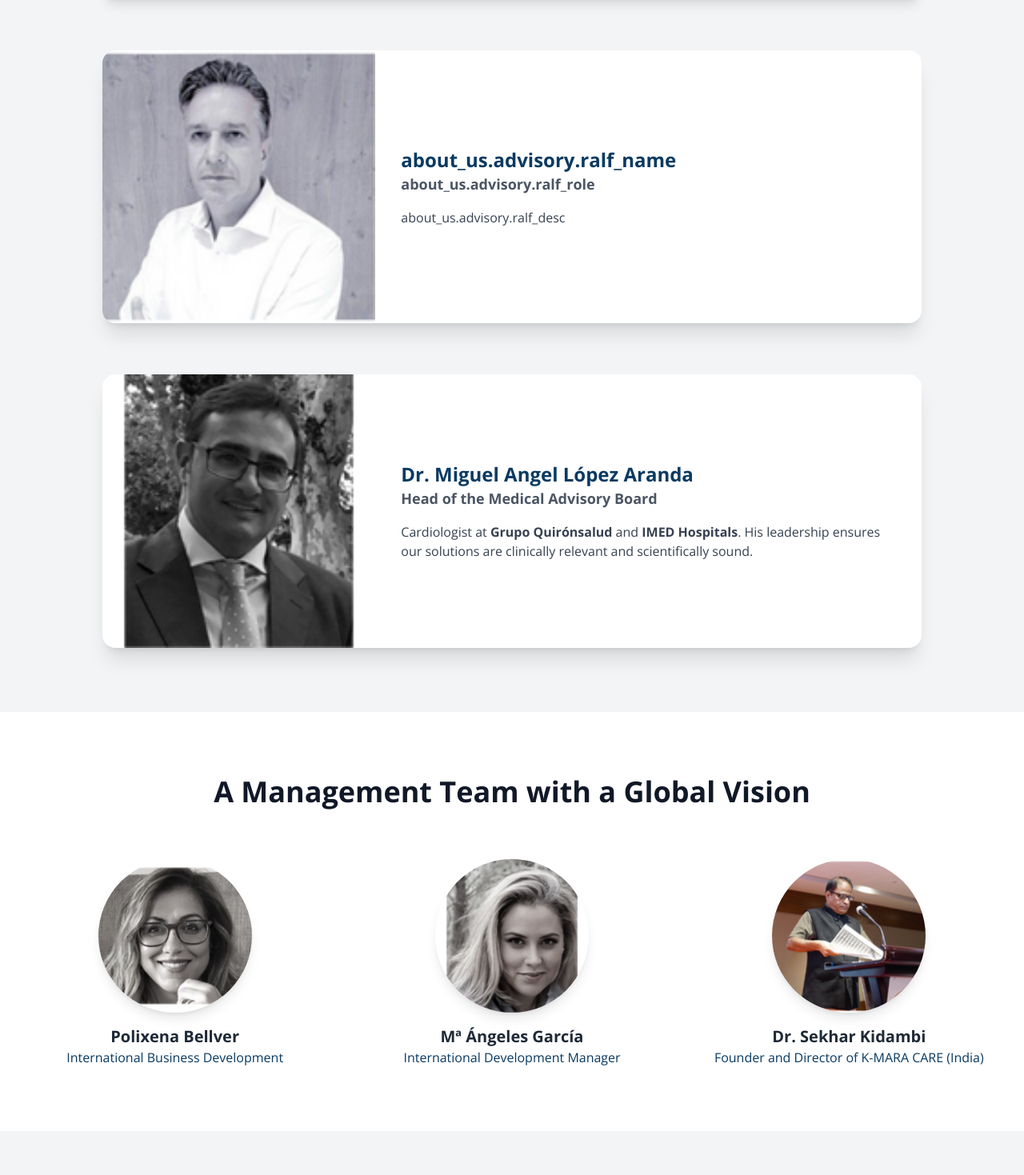
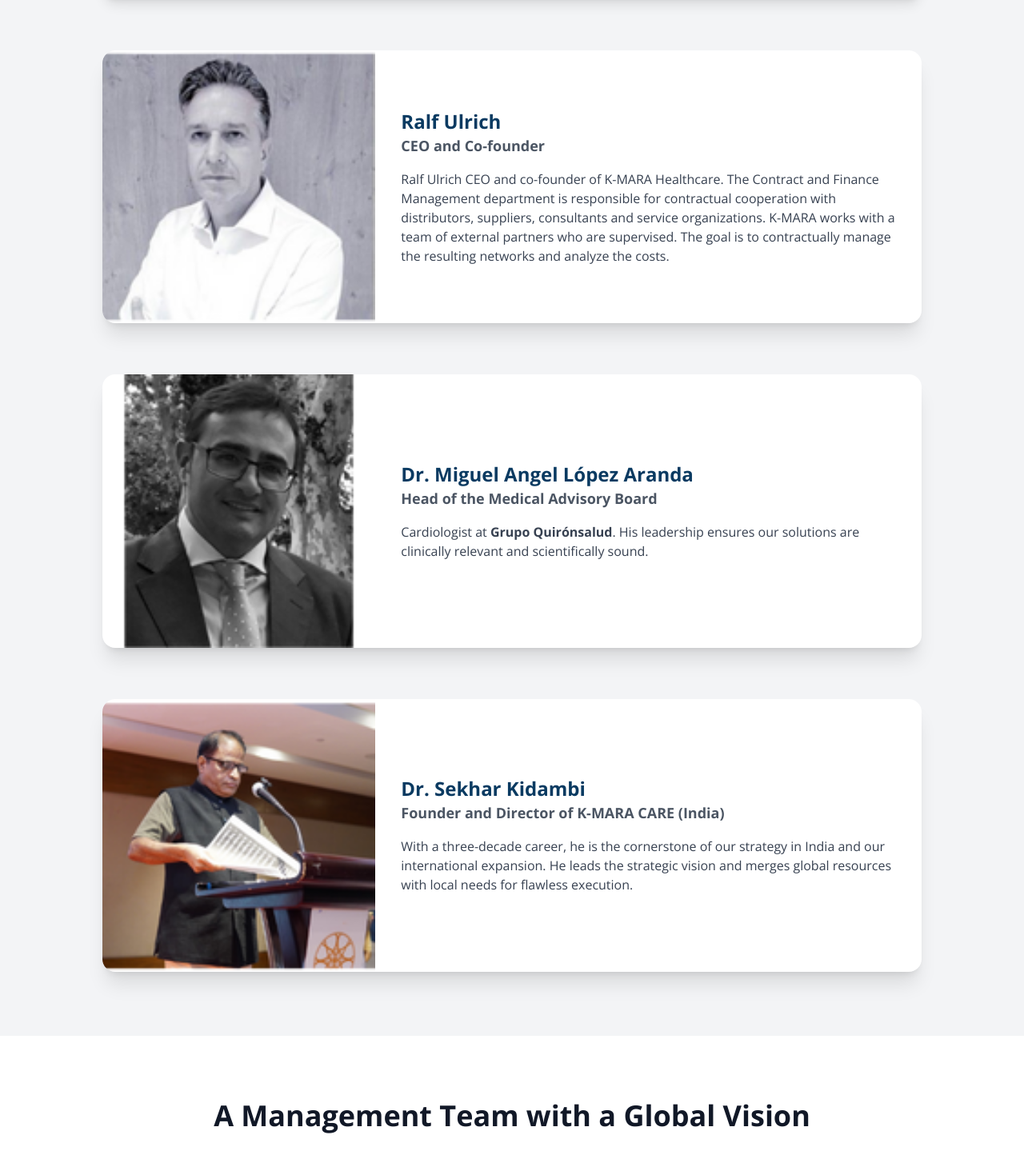
Before and after one commit to Matt-574/kmara, a React (Vite) app: page /about in a window 1280 px wide. Shown: the part 1661-3130 px from the top of the page at 80% size. Built offline with nearby package versions, Linux system fonts and the light colour scheme.

Commit message:
Update content and styles across the application

```diff
--- a/src/components/aboutus/AdvisoryBoardSection.tsx
+++ b/src/components/aboutus/AdvisoryBoardSection.tsx
@@ -18,6 +18,12 @@ const AdvisoryBoardSection: React.FC = () => {
       roleKey: 'doctor_role',
       descKey: 'doctor_desc',
       image: '/images/Miguel A.png',
+    },
+    {
+ nameKey: 'sekhar_name',
+      roleKey: 'sekhar_role',
+      descKey: 'sekhar_desc',
+      image: '/images/Sekhar.png',
     },
   ];
 
--- a/src/components/aboutus/TeamGrid.tsx
+++ b/src/components/aboutus/TeamGrid.tsx
@@ -16,7 +16,6 @@ const TeamGrid: React.FC = () => {
   const teamMembers: TeamMember[] = [
     { name: "Polixena Bellver", role: t('about_us.team.member1_role'), description: t('about_us.team.member1_desc'), image: '/images/Polixena.png' },
     { name: "Mª Ángeles García", role: t('about_us.team.member2_role'), description: t('about_us.team.member2_desc'), image: '/images/M. Ángeles.png' },
-    { name: "Dr. Sekhar Kidambi", role: t('about_us.team.member3_role'), description: t('about_us.team.member3_desc'), image: '/images/Sekhar.png', link: "/india" }
   ];
 
   const [selectedId, setSelectedId] = useState<string | null>(null);
--- a/src/components/product/ProductHeader.tsx
+++ b/src/components/product/ProductHeader.tsx
@@ -8,7 +8,7 @@ const ProductHeader: React.FC = () => {
   const { t } = useTranslation();
   return (
     <div
-      className="relative bg-cover bg-center text-white pt-32 pb-20 bg-product-header"
+      className="relative bg-cover bg-center pt-32 pb-20 bg-product-header"
     >
       <div className="absolute inset-0 bg-black opacity-50"></div>
       <div className="container mx-auto px-6 text-center relative">
@@ -16,7 +16,7 @@ const ProductHeader: React.FC = () => {
           initial={{ opacity: 0, y: -20 }}
           animate={{ opacity: 1, y: 0 }}
           transition={{ duration: 0.5 }}
-          className="text-5xl lg:text-7xl font-extrabold mb-8"
+          className="text-5xl lg:text-7xl font-extrabold mb-8 text-primary"
         >
           {t('product_header.title')}
         </motion.h1>
@@ -37,7 +37,7 @@ const ProductHeader: React.FC = () => {
             transition={{ duration: 0.5, delay: 0.4 }}
             className="bg-white bg-opacity-20 backdrop-blur-md rounded-lg p-4"
           >
-            <p className="text-lg font-semibold">⚡ {t('product_header.feature1')}</p>
+            <p className="text-lg font-semibold text-white">⚡ {t('product_header.feature1')}</p>
           </motion.div>
           <motion.div
             initial={{ opacity: 0, x: 20 }}
@@ -45,7 +45,7 @@ const ProductHeader: React.FC = () => {
             transition={{ duration: 0.5, delay: 0.4 }}
             className="bg-white bg-opacity-20 backdrop-blur-md rounded-lg p-4"
           >
-            <p className="text-lg font-semibold">✅ {t('product_header.feature3')}</p>
+            <p className="text-lg font-semibold text-white">✅ {t('product_header.feature3')}</p>
           </motion.div>
         </div>
 
@@ -64,7 +64,7 @@ const ProductHeader: React.FC = () => {
             transition={{ duration: 0.5, delay: 0.8 }}
             className="bg-white bg-opacity-20 backdrop-blur-md rounded-lg p-4 inline-block"
           >
-            <p className="text-lg font-semibold">📊 {t('product_header.feature2')}</p>
+            <p className="text-lg font-semibold text-white">📊 {t('product_header.feature2')}</p>
         </motion.div>
       </div>
     </div>
--- a/src/locales/en.json
+++ b/src/locales/en.json
@@ -129,9 +129,15 @@
       "bullet_1": "Ensures our products meet unmet medical needs.",
       "bullet_2": "Validates the direction of our research and development.",
       "bullet_3": "Guides our market access strategy, building trust.",
+      "ralf_name": "Ralf Ulrich",
+      "ralf_role": "CEO and Co-founder",
+      "ralf_desc": "Ralf Ulrich CEO and co-founder of K-MARA Healthcare. The Contract and Finance Management department is responsible for contractual cooperation with distributors, suppliers, consultants and service organizations. K-MARA works with a team of external partners who are supervised. The goal is to contractually manage the resulting networks and analyze the costs.",
       "doctor_name": "Dr. Miguel Angel López Aranda",
       "doctor_role": "Head of the Medical Advisory Board",
-      "doctor_desc": "Cardiologist at <strong>Grupo Quirónsalud</strong> and <strong>IMED Hospitals</strong>. His leadership ensures our solutions are clinically relevant and scientifically sound."
+      "doctor_desc": "Cardiologist at <strong>Grupo Quirónsalud</strong>. His leadership ensures our solutions are clinically relevant and scientifically sound.",
+      "sekhar_name": "Dr. Sekhar Kidambi",
+      "sekhar_role": "Founder and Director of K-MARA CARE (India)",
+      "sekhar_desc": "With a three-decade career, he is the cornerstone of our strategy in India and our international expansion. He leads the strategic vision and merges global resources with local needs for flawless execution."
     },
     "team": {
       "title": "A Management Team with a Global Vision",
@@ -139,8 +145,6 @@
       "member1_desc": "With a degree in Information Sciences, she brings vast experience in international business development and tech companies.",
       "member2_role": "International Development Manager",
       "member2_desc": "Trained in Administration and Finance, she leads the global introduction of the Chest Pain Analyzer.",
-      "member3_role": "Founder and Director of K-MARA CARE (India)",
-      "member3_desc": "With a three-decade career, he is the cornerstone of our strategy in India and our international expansion.",
       "more_button": "Learn More"
     },
     "gallery": {
--- a/src/locales/es.json
+++ b/src/locales/es.json
@@ -129,9 +129,15 @@
       "bullet_1": "Asegura que nuestros productos respondan a necesidades médicas no cubiertas.",
       "bullet_2": "Valida la dirección de nuestra investigación y desarrollo.",
       "bullet_3": "Guía nuestra estrategia de acceso al mercado, generando confianza.",
+      "ralf_name": "Ralf Ulrich",
+      "ralf_role": "CEO y Cofundador",
+      "ralf_desc": "Ralf Ulrich CEO y cofundador de K-MARA Healthcare. El departamento de Gestión de Contratos y Finanzas es responsable de la cooperación contractual con distribuidores, proveedores, consultores y organizaciones de servicios. K-MARA trabaja con un equipo de socios externos que son supervisados. El objetivo es gestionar contractualmente las redes resultantes y analizar los costes.",
       "doctor_name": "Dr. Miguel Angel López Aranda",
       "doctor_role": "Jefe del Consejo Asesor Médico",
-      "doctor_desc": "Cardiólogo en <strong>Grupo Quirónsalud</strong> e <strong>IMED Hospitales</strong>. Su liderazgo asegura que nuestras soluciones sean clínicamente relevantes y científicamente sólidas."
+      "doctor_desc": "Cardiólogo en <strong>Grupo Quirónsalud</strong>. Su liderazgo asegura que nuestras soluciones sean clínicamente relevantes y científicamente sólidas.",
+      "sekhar_name": "Dr. Sekhar Kidambi",
+      "sekhar_role": "Fundador y Director de K-MARA CARE (India)",
+      "sekhar_desc": "Con una carrera de tres décadas, es el pilar de nuestra estrategia en la India y nuestra expansión internacional. Lidera la visión estratégica y une los recursos globales con las necesidades locales para una ejecución impecable."
     },
     "team": {
       "title": "Un Equipo Directivo con Visión Global",
@@ -139,8 +145,6 @@
       "member1_desc": "Licenciada en Ciencias de la Información, aporta su vasta experiencia en desarrollo de negocios internacionales y empresas tecnológicas.",
       "member2_role": "Gerente de Desarrollo Internacional",
       "member2_desc": "Formada en Administración y Finanzas, lidera la introducción global del Chest Pain Analyzer.",
-      "member3_role": "Fundador y Director de K-MARA CARE (India)",
-      "member3_desc": "Con una carrera de tres décadas, es el pilar de nuestra estrategia en la India y nuestra expansión internacional.",
       "more_button": "Conocer más"
     },
     "gallery": {
--- a/src/pages/ProductPage.tsx
+++ b/src/pages/ProductPage.tsx
@@ -13,7 +13,7 @@ const ProductPage: React.FC = () => {
     <div className="relative" style={{ backgroundImage: 'url(/images/1.png)', backgroundSize: 'cover', backgroundPosition: 'center' }}>
 
       <div className="relative z-10 pt-32">
-        <h1 className="text-center text-4xl font-bold text-white mb-16">{t('product_header.title')}</h1>
+        <h1 className="text-center text-4xl font-bold text-primary mb-16">{t('product_header.title')}</h1>
         <ProductHero3D />
       </div>
     </div>
```
